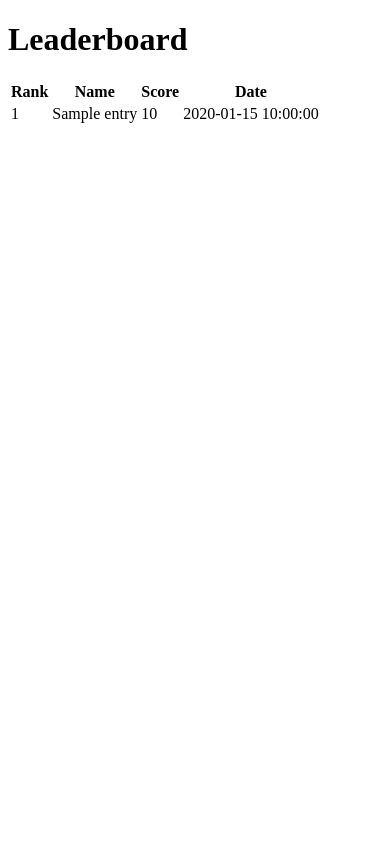
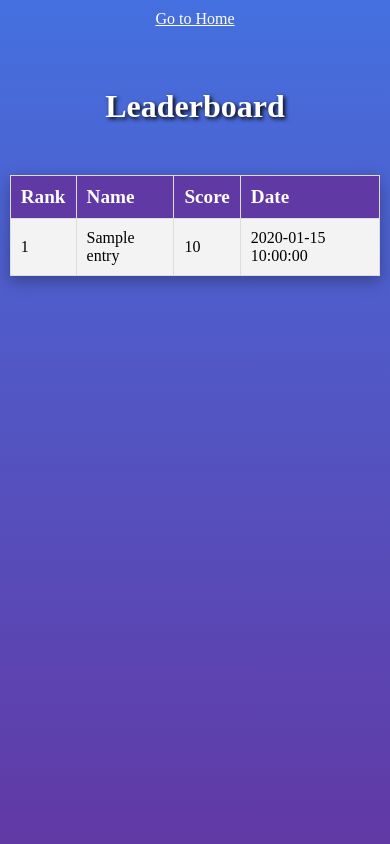
Before and after one commit to Jxcka15/set09103, a Flask app: template CW2/app/templates/leaderboard.html in a window 390 px wide. Run offline with Flask 3, Linux system fonts and the light colour scheme; the template is opened without the code that fills it: most values are stand-ins (such as "Sample title", 1, 10 or a date in 2020).

Commit message:
Add files via upload
Website is pretty much finished now. Added some CSS to look better. Full integration now with database and website.

```diff
--- /dev/null
+++ b/CW2/app/static/css/styles2.css
@@ -0,0 +1,73 @@
+body {
+    background: linear-gradient(0deg, #6139a5 0%, #4570df 100%);
+    height: 100vh;
+    margin: 0;
+    padding: 0;
+  }
+
+  h1 {
+    color: #ffffff;
+    text-align: center;
+    margin-top: 50px;
+    font-size: 3em;
+    text-shadow: 2px 2px 4px #000000;
+}
+
+table {
+    width: 80%;
+    max-width: 600px;
+    border-collapse: collapse;
+    margin: 50px auto;
+    background-color: #ffffff;
+    box-shadow: 0 5px 15px rgba(0,0,0,0.3);
+}
+
+table th, table td {
+    padding: 10px;
+    border: 1px solid #ddd;
+    text-align: left;
+}
+
+table th {
+    background-color: #6139a5;
+    color: #ffffff;
+    font-size: 1.2em;
+}
+
+table tbody tr:nth-child(odd) {
+    background-color: #f3f3f3;
+}
+
+table tbody tr:nth-child(even) {
+    background-color: #e9e9e9;
+}
+
+table tbody tr:hover {
+    background-color: #f1f1f1;
+}
+
+
+@media (max-width: 768px) {
+    table {
+        width: 95%;
+    }
+
+    h1 {
+        font-size: 2em;
+    }
+}
+
+
+
+a.custom-link {
+    color: white;
+    text-decoration: none;
+    display: block;
+    text-align: center;
+    margin: 0 auto;
+    padding: 10px;
+}
+
+a.custom-link:hover {
+    text-decoration: underline;
+}
--- a/CW2/app/templates/index.html
+++ b/CW2/app/templates/index.html
@@ -9,7 +9,8 @@
 </head>
 <body>
     <div>
-        <h1>Tetris</h1>
+        <a href="/leaderboard">Go to Leaderboard</a>
+        <h1 class="tetris-h1">Tetris</h1>
         <div class="game_board_wrap">
             <div id="score-popup" style="display:none;">
                 <form id="score-form">
@@ -20,7 +21,7 @@
             </div>
             <div id="game_board"></div>
             <div id="gameOverMessage" style="display: none;">
-                <p>Game Over!</p>
+                <p class="game-over">Game Over!</p>
                 <button onclick="restartGame()">Restart Game</button>
             </div>
             <span id="score">Score: 0</span>
--- a/CW2/app/templates/leaderboard.html
+++ b/CW2/app/templates/leaderboard.html
@@ -3,8 +3,10 @@
 <head>
     <meta charset="UTF-8">
     <title>Leaderboard</title>
+    <link rel="stylesheet" href={{ url_for ('static' ,filename='css/styles2.css')}}>
 </head>
 <body>
+  <a href="/home" class="custom-link">Go to Home</a>
     <h1>Leaderboard</h1>
     <table>
         <thead>
```
Also changed, not shown: CW2/app/static/css/styles.css (+50 -5 lines), CW2/app/static/script/script.js (+0 -9 lines).
